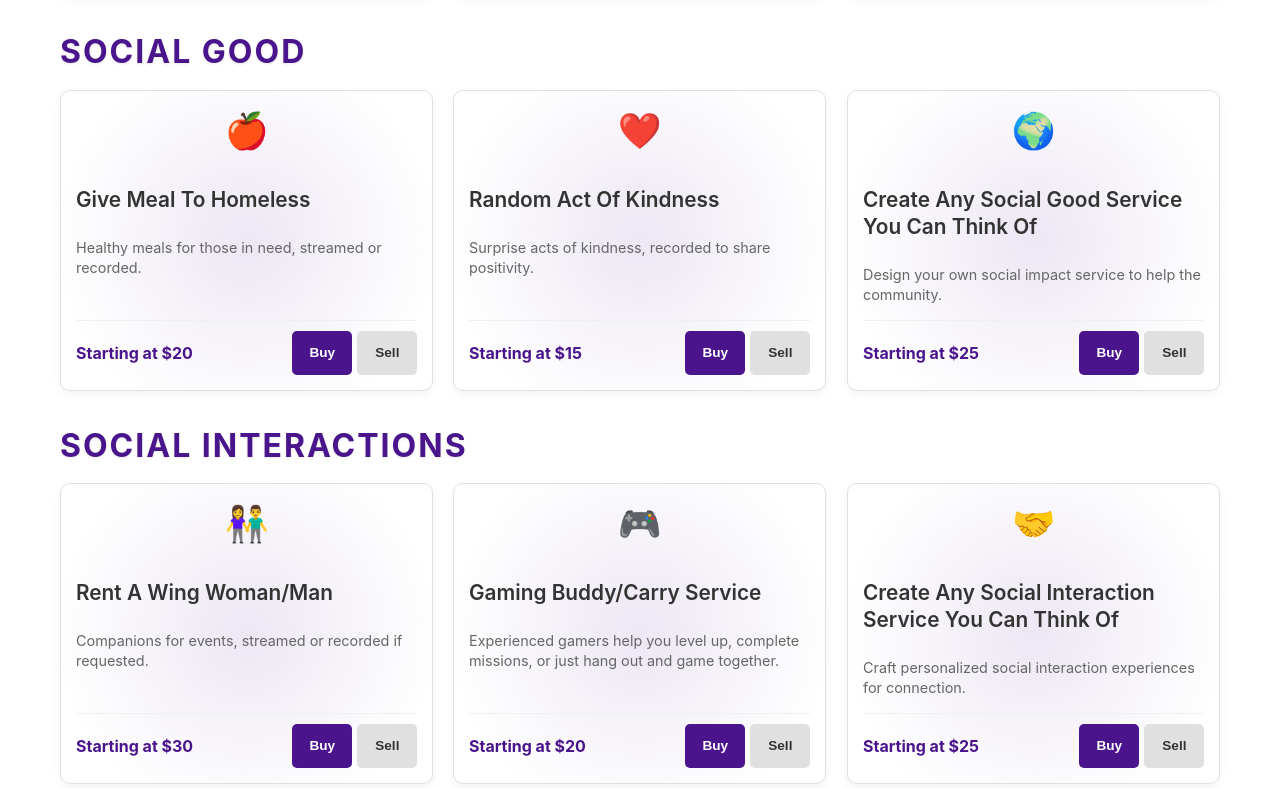
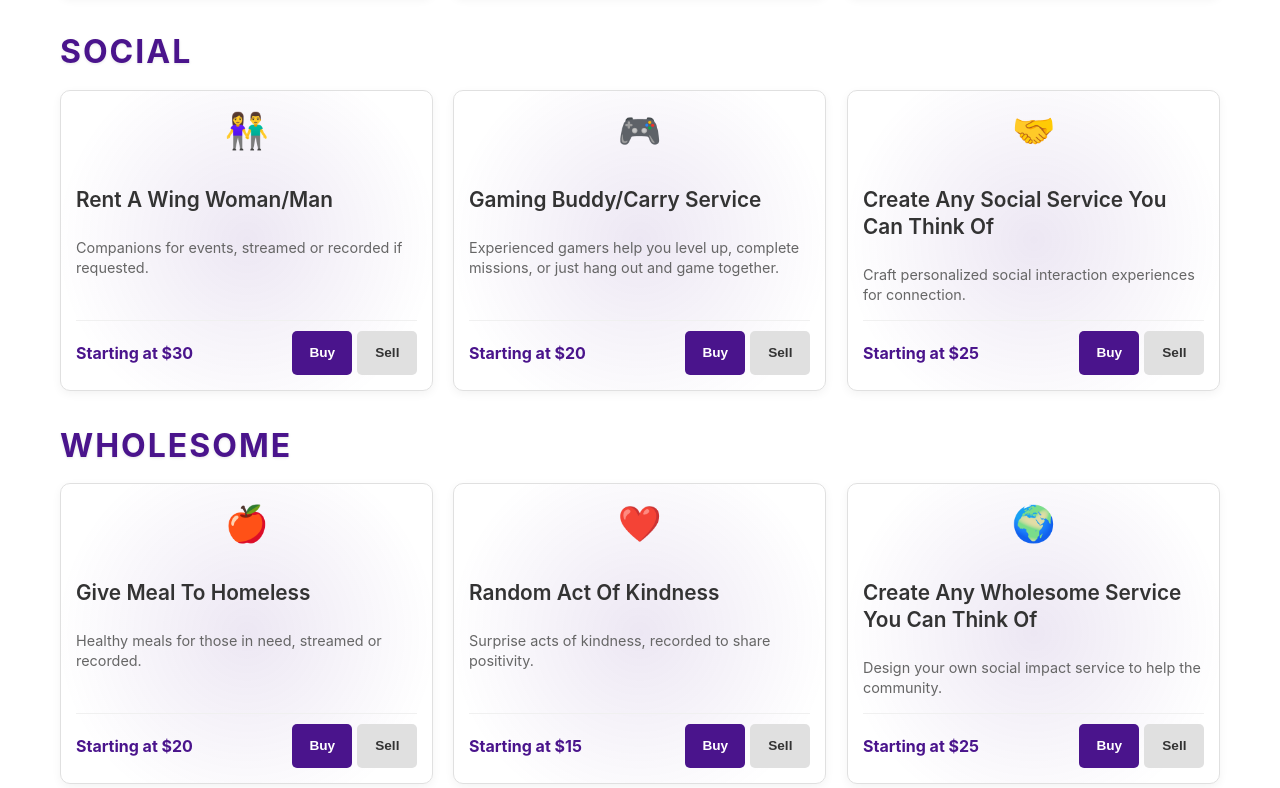
Before and after one commit to TisonJager/vibe-market-test, a plain HTML site: page index.html in a window 1280 px wide. Shown: the part 885-1673 px from the top of the page. Drawn offline with Linux system fonts and the light colour scheme.

Commit message:
Update index.html

```diff
--- a/index.html
+++ b/index.html
@@ -579,14 +579,14 @@
             <div class="hero-overlay"></div>
             <div class="hero-content">
                 <h2>Unleash The Fun!</h2>
-                <p>Explore a marketplace for fun, wholesome, and social experiences!</p>
+                <p>A marketplace for fun, social, and wholesome experiences!</p>
             </div>
         </section>
 
         <div class="container">
             <section class="category">
-                <h2>Social Fun</h2>
-                <div class="services" role="group" aria-label="Social Fun services">
+                <h2>Fun</h2>
+                <div class="services" role="group" aria-label="Fun services">
                     <article class="service-box">
                         <div class="service-content">
                             <div class="service-icon" aria-hidden="true">🎉</div>
@@ -635,8 +635,58 @@
             </section>
 
             <section class="category">
-                <h2>Social Good</h2>
-                <div class="services" role="group" aria-label="Social Good services">
+                <h2>Social</h2>
+                <div class="services" role="group" aria-label="Social services">
+                    <article class="service-box">
+                        <div class="service-content">
+                            <div class="service-icon" aria-hidden="true">👫</div>
+                            <h3 class="service-title">Rent a Wing Woman/Man</h3>
+                            <p class="service-desc">Companions for events, streamed or recorded if requested.</p>
+                        </div>
+                        <div class="service-actions">
+                            <div class="service-price">Starting at $30</div>
+                            <div class="button-group">
+                                <button class="buy-button" aria-label="Buy wing person service">Buy</button>
+                                <button class="sell-button" aria-label="Sell wing person service">Sell</button>
+                            </div>
+                        </div>
+                    </article>
+
+                    <article class="service-box">
+                        <div class="service-content">
+                            <div class="service-icon" aria-hidden="true">🎮</div>
+                            <h3 class="service-title">Gaming Buddy/Carry Service</h3>
+                            <p class="service-desc">Experienced gamers help you level up, complete missions, or just hang out and game together.</p>
+                        </div>
+                        <div class="service-actions">
+                            <div class="service-price">Starting at $20</div>
+                            <div class="button-group">
+                                <button class="buy-button" aria-label="Buy gaming buddy service">Buy</button>
+                                <button class="sell-button" aria-label="Sell gaming buddy service">Sell</button>
+                            </div>
+                        </div>
+                    </article>
+
+                    <article class="service-box">
+                        <div class="service-content">
+                            <div class="service-icon" aria-hidden="true">🤝</div>
+                            <h3 class="service-title">Create Any Social Service You Can Think Of</h3>
+                            <p class="service-desc">Craft personalized social interaction experiences for connection.</p>
+                        </div>
+                        <div class="service-actions">
+                            <div class="service-price">Starting at $25</div>
+                            <div class="button-group">
+                                <button class="buy-button" aria-label="Buy custom social service">Buy</button>
+                                <button class="sell-button" aria-label="Sell custom social service">Sell</button>
+                            </div>
+                        </div>
+                    </article>
+                </div>
+            </section>
+
+            <section class="category">
+                <h2>Wholesome</h2>
+                <div class="services" role="group" aria-label="Wholesome services">
                     <article class="service-box">
                         <div class="service-content">
                             <div class="service-icon" aria-hidden="true">🍎</div>
@@ -670,64 +720,14 @@
                     <article class="service-box">
                         <div class="service-content">
                             <div class="service-icon" aria-hidden="true">🌍</div>
-                            <h3 class="service-title">Create Any Social Good Service You Can Think Of</h3>
+                            <h3 class="service-title">Create Any Wholesome Service You Can Think Of</h3>
                             <p class="service-desc">Design your own social impact service to help the community.</p>
                         </div>
                         <div class="service-actions">
                             <div class="service-price">Starting at $25</div>
                             <div class="button-group">
-                                <button class="buy-button" aria-label="Buy custom social good service">Buy</button>
-                                <button class="sell-button" aria-label="Sell custom social good service">Sell</button>
-                            </div>
-                        </div>
-                    </article>
-                </div>
-            </section>
-
-            <section class="category">
-                <h2>Social Interactions</h2>
-                <div class="services" role="group" aria-label="Social Interactions services">
-                    <article class="service-box">
-                        <div class="service-content">
-                            <div class="service-icon" aria-hidden="true">👫</div>
-                            <h3 class="service-title">Rent a Wing Woman/Man</h3>
-                            <p class="service-desc">Companions for events, streamed or recorded if requested.</p>
-                        </div>
-                        <div class="service-actions">
-                            <div class="service-price">Starting at $30</div>
-                            <div class="button-group">
-                                <button class="buy-button" aria-label="Buy wing person service">Buy</button>
-                                <button class="sell-button" aria-label="Sell wing person service">Sell</button>
-                            </div>
-                        </div>
-                    </article>
-
-                    <article class="service-box">
-                        <div class="service-content">
-                            <div class="service-icon" aria-hidden="true">🎮</div>
-                            <h3 class="service-title">Gaming Buddy/Carry Service</h3>
-                            <p class="service-desc">Experienced gamers help you level up, complete missions, or just hang out and game together.</p>
-                        </div>
-                        <div class="service-actions">
-                            <div class="service-price">Starting at $20</div>
-                            <div class="button-group">
-                                <button class="buy-button" aria-label="Buy gaming buddy service">Buy</button>
-                                <button class="sell-button" aria-label="Sell gaming buddy service">Sell</button>
-                            </div>
-                        </div>
-                    </article>
-
-                    <article class="service-box">
-                        <div class="service-content">
-                            <div class="service-icon" aria-hidden="true">🤝</div>
-                            <h3 class="service-title">Create Any Social Interaction Service You Can Think Of</h3>
-                            <p class="service-desc">Craft personalized social interaction experiences for connection.</p>
-                        </div>
-                        <div class="service-actions">
-                            <div class="service-price">Starting at $25</div>
-                            <div class="button-group">
-                                <button class="buy-button" aria-label="Buy custom social interaction service">Buy</button>
-                                <button class="sell-button" aria-label="Sell custom social interaction service">Sell</button>
+                                <button class="buy-button" aria-label="Buy custom wholesome service">Buy</button>
+                                <button class="sell-button" aria-label="Sell custom wholesome service">Sell</button>
                             </div>
                         </div>
                     </article>
```
